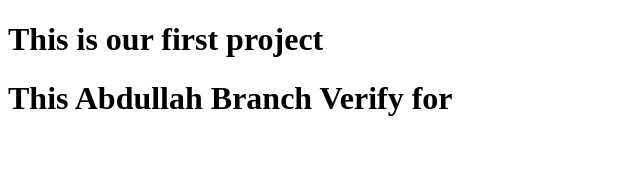
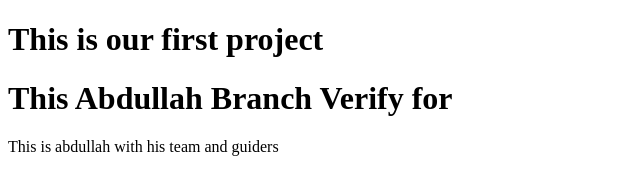
Before and after one commit to Awais68/GitHub_learning, a plain HTML site: page index.html in a window 1280 px wide. Shown: the whole page, without its empty margins (0-640 px from the left). Drawn offline with Linux system fonts and the light colour scheme.

Commit message:
abdullah here

```diff
--- a/index.html
+++ b/index.html
@@ -9,5 +9,7 @@
     <h1>This is our first project</h1>
 
     <h1>This Abdullah Branch Verify for </h1>
+
+    <p>This is abdullah with his team and guiders </p>
 </body>
 </html>
```
